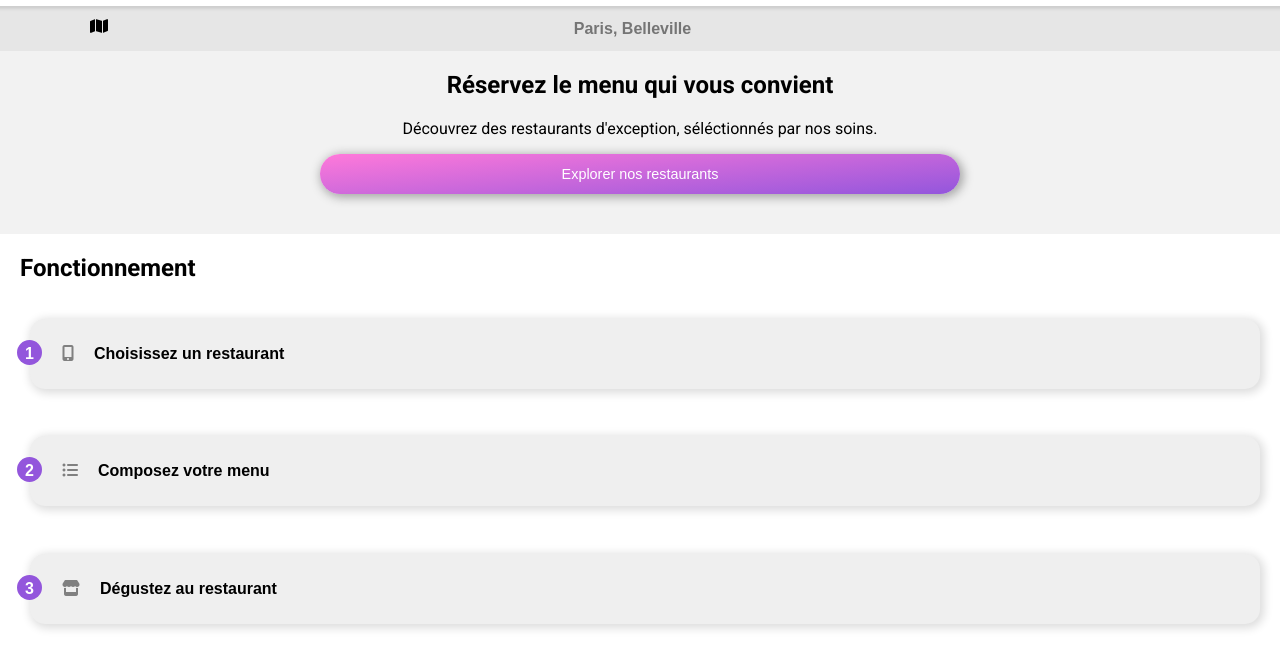
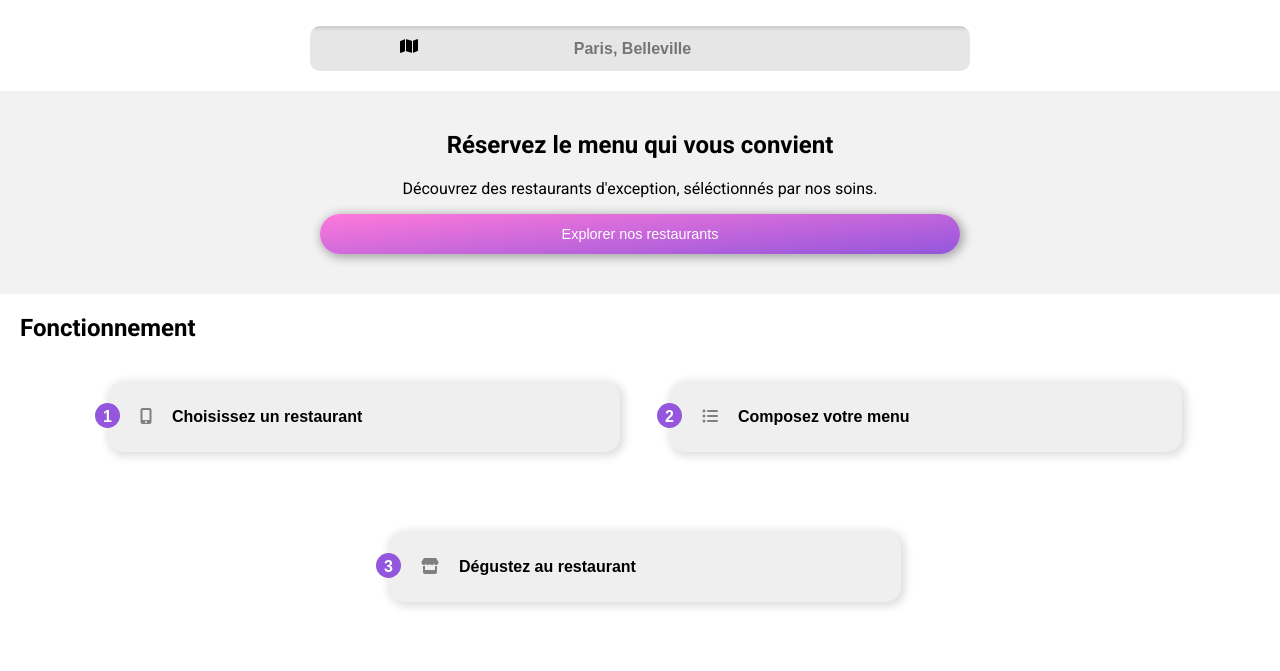
Before and after one commit to cedric-971/CedricFarnoux_3_12062021, a plain HTML site: page index.html in a window 1280 px wide. Shown: the part 129-800 px from the top of the page. Drawn offline with Linux system fonts and the light colour scheme; a web font is replaced by a local one.

Commit message:
debut responsive

```diff
--- a/index.html
+++ b/index.html
@@ -25,13 +25,15 @@
             <input type="search" name="localisation" id="localisation-text" placeholder="Paris, Belleville">
         </div>
 
+        <div class="aside-section_1">
         <h1 class="titre-accueil">Réservez le menu qui vous convient</h1>
         <p class="paragraphe-accueil">Découvrez des restaurants d'exception, séléctionnés par nos soins.</p>
         <button class="btn-explorer">Explorer nos restaurants</button>
+        </div>
     </section>
     <section class="section_2">
         <h1 class="titre-section">Fonctionnement</h1>
-
+        <div class="aside-section_2">
             <button class="btn">
                 <div class="btn-numero">1</div>
                 <i class="fas fa-mobile-alt fa-btn"></i>
@@ -48,13 +50,12 @@
                 <p class="paragraphe-section_2">Dégustez au restaurant</p>
             </button>
 
-
-
+        </div>
     </section>
 
     <section class="section_3">
         <h1 class="titre-section">Restaurants</h1>
-
+        <div class="aside-section_3">
             <div class="box">
                 <img src="media/images/restaurants/jay-wennington-N_Y88TWmGwA-unsplash.jpg" alt="plat" class="box-photo">
                 <span class="new">Nouveau</span>
@@ -125,7 +126,7 @@
 
             </div>
 
-
+        </div>
     </section>
 
 
--- a/main.scss
+++ b/main.scss
@@ -44,9 +44,15 @@ header {
 
 
 .section_1 {
-background-color:$gray-light ;
-width: 100%;
-padding-bottom: 40px;
+
+    width: 100%;
+
+.aside-section_1{
+
+    background-color:$gray-light ;
+    padding-top: 20px;
+    padding-bottom: 40px;
+}
 
     .localisation {
         display: flex;
@@ -54,6 +60,15 @@ padding-bottom: 40px;
         background-color: $gray-medium;
         padding: 10px;
         box-shadow: inset 0px 33px 3px -30px rgba(170,170,170,0.4);
+        position: relative;
+        @media (min-width:760px) {
+            width: 50%;
+            margin: auto;
+            margin-bottom: 20px;
+            margin-top: 20px;
+            border-radius: 10px;
+
+        }
 
 
         .fa-map{
@@ -117,8 +132,19 @@ padding-bottom: 40px;
      justify-content: space-between;
      align-content: space-between;
      width: 100%;
-     height: 400px;
-     margin-bottom: 50px;
+     margin-bottom: 40px;
+
+     .aside-section_2{
+        width: 100%;
+        margin-top: 30px;
+         @media (min-width:760px) {
+             display: flex;
+             flex-direction: row;
+             flex-wrap: wrap;
+             justify-content: center;
+             margin-top: 0;
+         }
+     }
 
      .titre-section{
          margin-left: 20px;
@@ -129,18 +155,24 @@ padding-bottom: 40px;
      .btn{
          display: flex;
          flex-direction: row;
+         width: 85%;
          align-items: baseline;
          border: none;
          border-radius: 15px ;
          padding: 10px;
          font-size: 1rem;
          font-weight: bolder;
-         margin-bottom: 10px;
+         margin-bottom: 30px;
          margin-left: 30px;
          margin-right: 20px;
          z-index: 1;
          position: relative;
          @include box-shadow;
+         @media (min-width:760px) {
+             width: 40%;
+             margin-bottom: 40px;
+             margin-top: 40px;
+         }
 
          &:hover{
              &::after{
@@ -193,14 +225,24 @@ padding-bottom: 40px;
     width: 100%;
     padding-bottom: 40px;
     padding-top: 30px;
-    height: 100%;
     display: flex;
     flex-direction: column;
     flex-wrap:wrap ;
 
+    .aside-section_3{
+        @media (min-width:760px) {
+            display: flex;
+            flex-direction: row;
+            flex-wrap: wrap;
+            justify-content: center;
+         }
+    }
+
+
 
     .titre-section{
         margin-left: 20px;
+
     }
 }
 
@@ -215,6 +257,10 @@ padding-bottom: 40px;
         display: flex;
         flex-direction: column;
         position: relative;
+        @media (min-width: 760px) {
+            width: 44%;
+
+        }
 
 
         .box-photo{
@@ -265,9 +311,7 @@ padding-bottom: 40px;
 
 
         }
-        @media (min-width: 760px) {
 
-        }
 
 
 
@@ -327,7 +371,7 @@ footer{
          padding-left: 0;
          li{
              line-height: 25px;
-             margin-left: 10px;
+
          }
          .fa-ustensil{
             margin-right: 13px;
```
Also changed, not shown: style.css.
